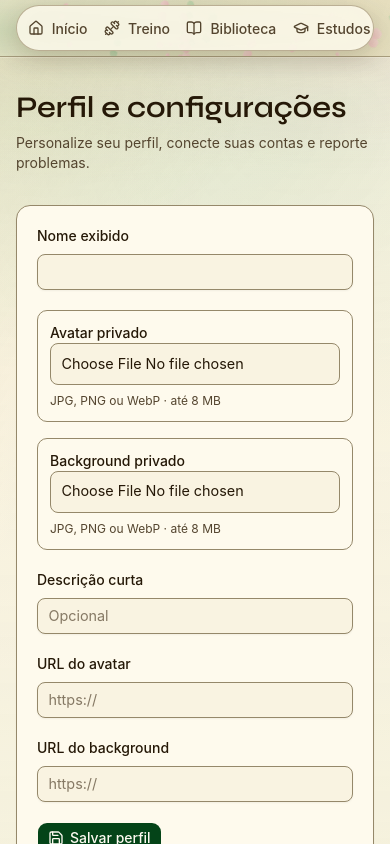
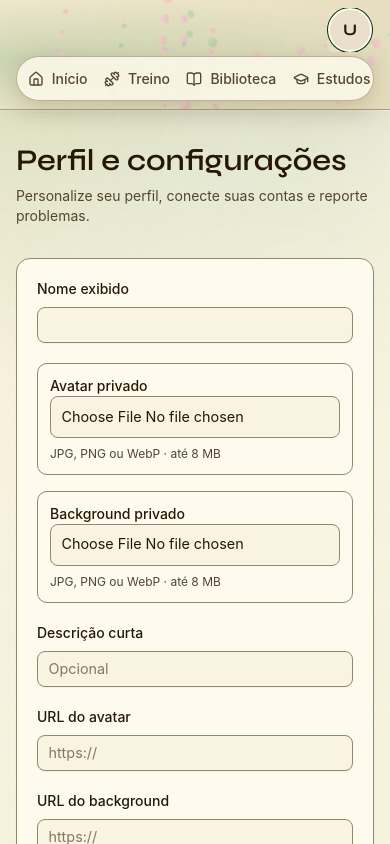
Before and after one commit to GabrielGmp13/05-Sistema-Pessoal, a Next.js app in the folder frontend/: page /configuracoes in a window 390 px wide. Shown: the top 844 px of the page. Built offline with nearby package versions, Linux system fonts and the light colour scheme; no server answers.

Commit message:
fix: manter acoes de perfil no layout responsivo

```diff
--- a/frontend/components/GlobalNav.module.css
+++ b/frontend/components/GlobalNav.module.css
@@ -78,6 +78,13 @@
   padding-block: 0.5rem;
 }
 
+.barraComPerfilResponsivo {
+  grid-template-areas: 'navegacao perfil';
+  grid-template-columns: minmax(0, 1fr) minmax(3rem, 10.5rem);
+  column-gap: 0.75rem;
+  max-width: 120rem;
+}
+
 .perfilArea {
   grid-area: perfil;
   position: relative;
@@ -85,6 +92,22 @@
   align-self: stretch;
   width: min(100%, 12rem);
   min-width: 0;
+}
+
+.perfilAreaResponsiva {
+  justify-self: end;
+  height: 2.75rem;
+}
+
+.perfilAcoesResponsivas {
+  display: flex;
+  width: 100%;
+  align-items: center;
+  justify-content: space-between;
+  gap: 0.75rem;
+  margin-top: 0.75rem;
+  border-top: 1px solid var(--border);
+  padding-top: 0.75rem;
 }
 
 .headerBiblioteca .perfilArea {
@@ -856,6 +879,34 @@
     justify-content: flex-start;
   }
 
+  .barraComPerfilResponsivo {
+    grid-template-areas:
+      'perfil'
+      'navegacao';
+    grid-template-columns: minmax(0, 1fr);
+    row-gap: 0.25rem;
+    min-height: 6rem;
+    padding-block: 0.5rem;
+  }
+
+  .perfilAreaResponsiva {
+    width: 3rem;
+  }
+
+  .perfilAreaResponsiva .perfil {
+    padding: 0 0.125rem;
+  }
+
+  .perfilAreaResponsiva .perfilNome,
+  .perfilAreaResponsiva .perfilSeta {
+    display: none;
+  }
+
+  .perfilAreaResponsiva .perfilPainel {
+    right: 0;
+    left: auto;
+  }
+
   .fragmentos i:nth-child(n + 34) {
     display: none;
   }
@@ -871,6 +922,17 @@
   }
 }
 
+@media (min-width: 1481px) {
+  .perfilAreaResponsiva {
+    display: none;
+  }
+
+  .barraComPerfilResponsivo {
+    grid-template-areas: 'navegacao';
+    grid-template-columns: minmax(0, 1fr);
+  }
+}
+
 @media (max-width: 520px) {
   .fragmentos i:nth-child(n + 25) {
     display: none;
@@ -878,6 +940,10 @@
 
   .perfilArea {
     width: min(100%, 10.5rem);
+  }
+
+  .perfilAreaResponsiva {
+    width: 3rem;
   }
 
   .perfilPainel {
--- a/frontend/components/GlobalNav.tsx
+++ b/frontend/components/GlobalNav.tsx
@@ -65,6 +65,7 @@ export function GlobalNav() {
   const router = useRouter()
   const ocultarNavegacao = isUnauthenticatedPage(pathname)
   const biblioteca = pathname === '/biblioteca' || pathname.startsWith('/biblioteca/')
+  const perfilCompactoResponsivo = !biblioteca && !usaTelaInteira(pathname)
   const [saindo, setSaindo] = useState(false)
   const [painelAberto, setPainelAberto] = useState<'perfil' | 'tema' | null>(null)
   const [rotaTransicao, setRotaTransicao] = useState<'entrando-biblioteca' | 'saindo-biblioteca' | null>(null)
@@ -353,9 +354,17 @@ export function GlobalNav() {
       style={estiloAtmosfera}
     >
       <SeasonalDecor variante="topo" />
-      <div className={cn(styles.barra, biblioteca && styles.barraBiblioteca)}>
-        {biblioteca ? (
-          <div ref={perfilAreaRef} className={styles.perfilArea} data-perfil-compacto>
+      <div className={cn(
+        styles.barra,
+        biblioteca && styles.barraBiblioteca,
+        perfilCompactoResponsivo && styles.barraComPerfilResponsivo,
+      )}>
+        {(biblioteca || perfilCompactoResponsivo) ? (
+          <div
+            ref={perfilAreaRef}
+            className={cn(styles.perfilArea, perfilCompactoResponsivo && styles.perfilAreaResponsiva)}
+            data-perfil-compacto
+          >
             <button
               ref={perfilBotaoRef}
               type="button"
@@ -419,6 +428,15 @@ export function GlobalNav() {
                     <Pencil aria-hidden="true" />
                     Editar perfil
                   </Link>
+                  {perfilCompactoResponsivo ? (
+                    <div className={styles.perfilAcoesResponsivas}>
+                      <ThemeToggle className={styles.tema} />
+                      <button type="button" onClick={handleLogout} disabled={saindo} className={styles.sair}>
+                        <LogOut className="size-4" />
+                        <span>{saindo ? 'Saindo...' : 'Sair'}</span>
+                      </button>
+                    </div>
+                  ) : null}
                 </div>
               </div>
             ) : null}
```
Also changed, not shown: 5 other files (tests, documents, lock files or other folders).
